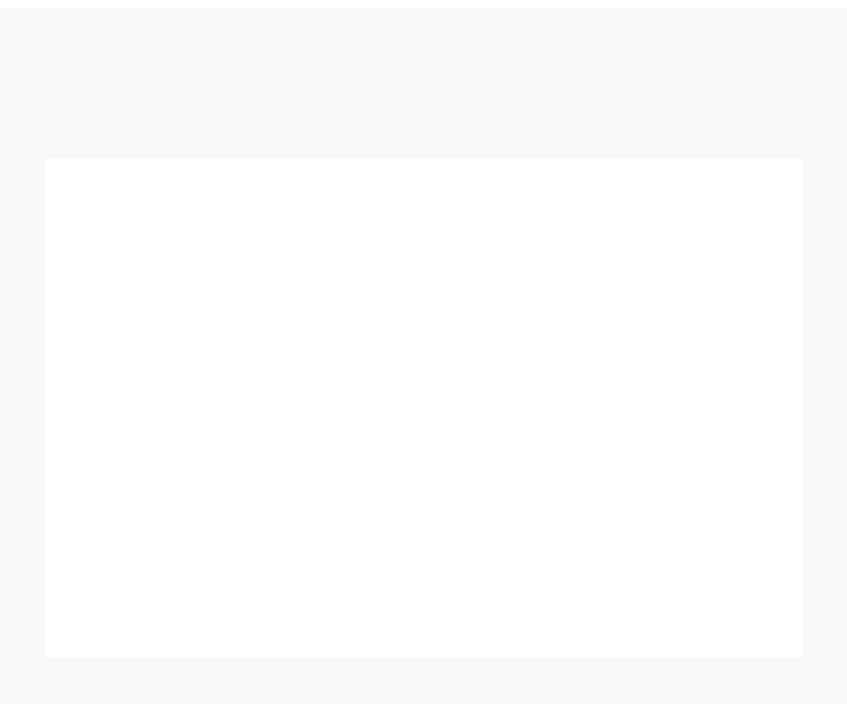
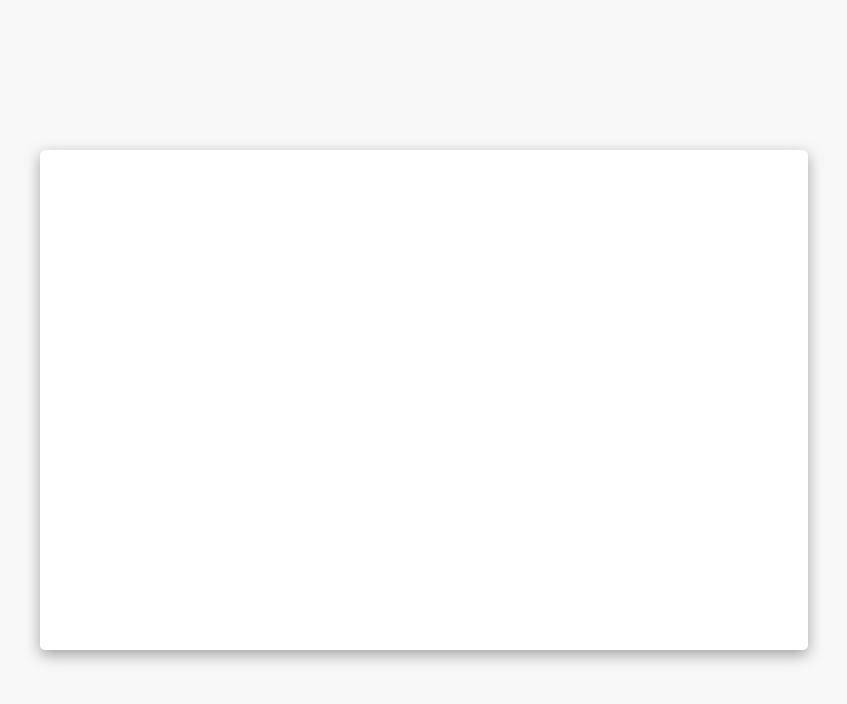
Before and after one commit to DennisRono/auth-sys, a React (Create React App) app: page / in a window 1280 px wide. Shown: the top 704 px of the page, without its empty margins (216-1063 px from the left). Built offline with nearby package versions, Linux system fonts and the light colour scheme.

Commit message:
progress

```diff
--- a/cron-logs.json
+++ b/cron-logs.json
@@ -1 +1 @@
-{"logs":{"name":"dennis"},"ahe7g":{"Status":"git update complete","TimePushed":"2/18/2022, 9:50:10 PM"},"nautz":{"Status":"git update complete","TimePushed":"2/18/2022, 9:55:15 PM"},"mxdyu":{"Status":"git update complete","TimePushed":"2/18/2022, 10:00:24 PM"},"org6z":{"Status":"git update complete","TimePushed":"2/18/2022, 10:05:13 PM"},"pj23u":{"Status":"git update complete","TimePushed":"2/18/2022, 10:10:25 PM"},"4crvc":{"Status":"nothing to commit, working tree clean","TimePushed":"2/18/2022, 10:15:09 PM"},"1n7nc":{"Status":"git update complete","TimePushed":"2/19/2022, 11:45:14 AM"},"e5g5c":{"Status":"git update complete","TimePushed":"2/19/2022, 11:50:10 AM"},"mcj15":{"Status":"git update complete","TimePushed":"2/19/2022, 11:55:07 AM"},"m3vy3":{"Status":"git update complete","TimePushed":"2/19/2022, 12:01:28 PM"},"uhqj8":{"Status":"git update complete","TimePushed":"2/19/2022, 12:05:06 PM"},"f0fv6":{"Status":"git update complete","TimePushed":"2/19/2022, 12:10:21 PM"}}
+{"logs":{"name":"dennis"},"ahe7g":{"Status":"git update complete","TimePushed":"2/18/2022, 9:50:10 PM"},"nautz":{"Status":"git update complete","TimePushed":"2/18/2022, 9:55:15 PM"},"mxdyu":{"Status":"git update complete","TimePushed":"2/18/2022, 10:00:24 PM"},"org6z":{"Status":"git update complete","TimePushed":"2/18/2022, 10:05:13 PM"},"pj23u":{"Status":"git update complete","TimePushed":"2/18/2022, 10:10:25 PM"},"4crvc":{"Status":"nothing to commit, working tree clean","TimePushed":"2/18/2022, 10:15:09 PM"},"1n7nc":{"Status":"git update complete","TimePushed":"2/19/2022, 11:45:14 AM"},"e5g5c":{"Status":"git update complete","TimePushed":"2/19/2022, 11:50:10 AM"},"mcj15":{"Status":"git update complete","TimePushed":"2/19/2022, 11:55:07 AM"},"m3vy3":{"Status":"git update complete","TimePushed":"2/19/2022, 12:01:28 PM"},"uhqj8":{"Status":"git update complete","TimePushed":"2/19/2022, 12:05:06 PM"},"f0fv6":{"Status":"git update complete","TimePushed":"2/19/2022, 12:10:21 PM"},"a0ace":{"Status":"git update complete","TimePushed":"2/19/2022, 12:15:26 PM"}}
--- a/src/css/auth.css
+++ b/src/css/auth.css
@@ -1,3 +1,9 @@
+body {
+  padding: 0;
+  margin: 0;
+  border-style: border-box;
+}
+
 .authWrapper .authContainer .authFlex {
   position: relative;
   height: 100vh;
@@ -14,5 +20,7 @@
   min-height: 500px;
   background-color: white;
   border-radius: 5px;
+  -webkit-box-shadow: rgba(0, 0, 0, 0.35) 0px 5px 15px;
+          box-shadow: rgba(0, 0, 0, 0.35) 0px 5px 15px;
 }
 /*# sourceMappingURL=auth.css.map */
--- a/src/scss/auth.scss
+++ b/src/scss/auth.scss
@@ -1,3 +1,8 @@
+body{
+    padding: 0;
+    margin: 0;
+    border-style: border-box;
+}
 .authWrapper{
     .authContainer{
         .authFlex{
@@ -13,6 +18,7 @@
                 min-height: 500px;
                 background-color: rgb(255, 255, 255);
                 border-radius: 5px;
+                box-shadow: rgba(0, 0, 0, 0.35) 0px 5px 15px;
             }
         }
     }
```
Also changed, not shown: 1 other file (tests, documents, lock files or other folders).
